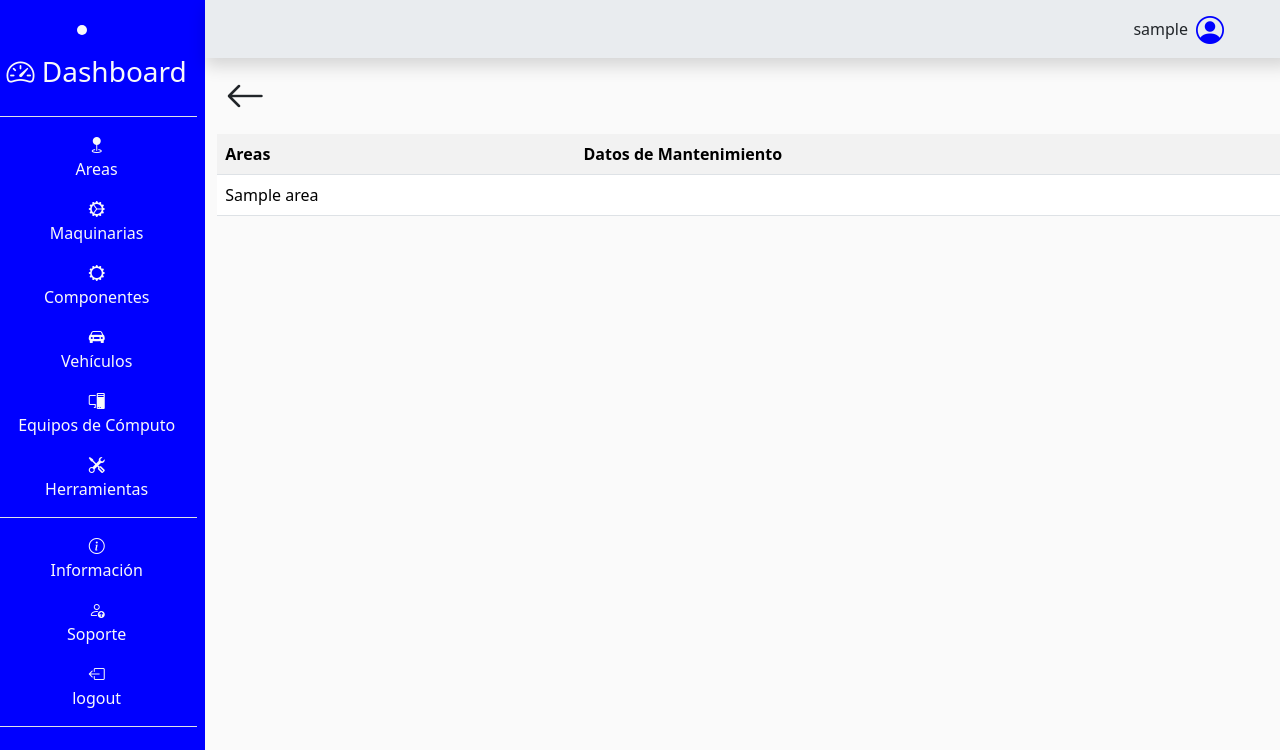
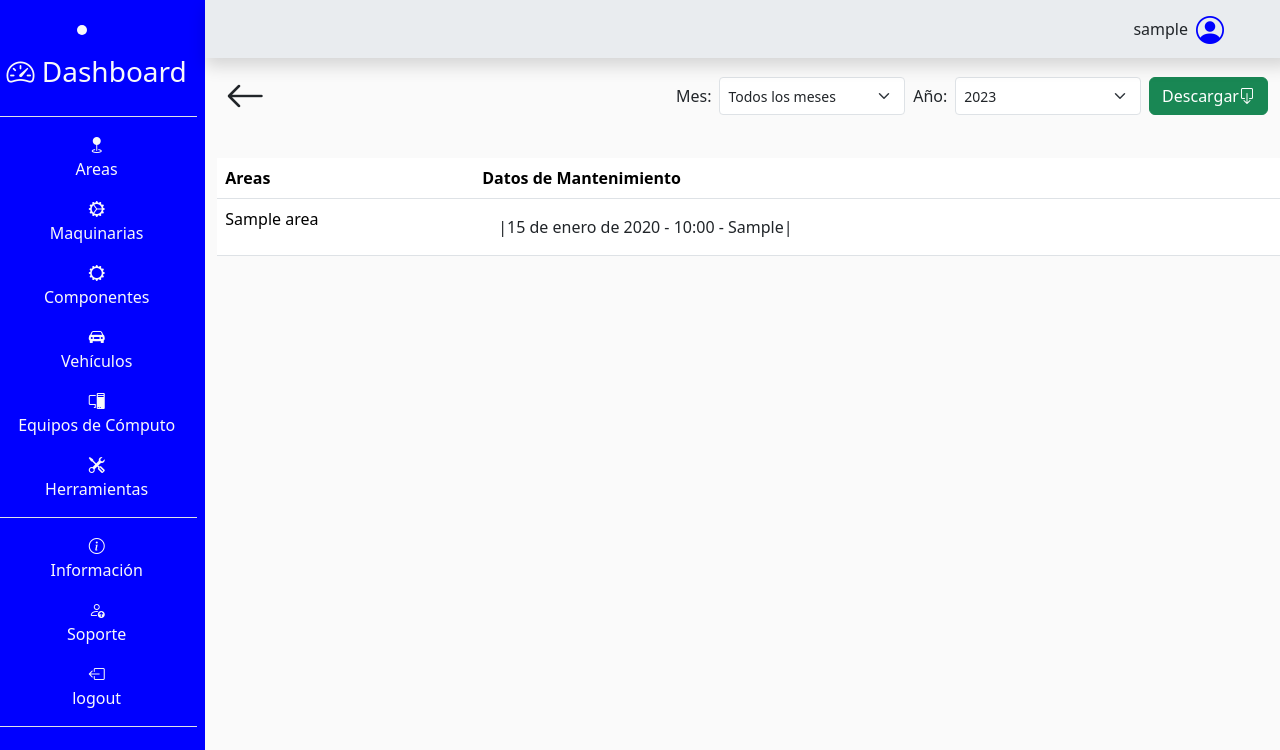
Before and after one commit to davidalejandrochentes/SGE, a Django app: page /area/tabla/ in a window 1280 px wide. Shown: the top 750 px of the page. Run offline with Django 4.2, Linux system fonts and the light colour scheme; a user stored in the database is signed in; tables that the repository leaves empty hold one stand-in row (values such as "Sample post"); some libraries are stand-ins or nearby versions.

Commit message:
termine las tablas de mantenimiento con su descarga, solo va faltando las de areas por separado y guardar los mantenimnientos

```diff
--- a/SGE_area/forms.py
+++ b/SGE_area/forms.py
@@ -24,9 +24,9 @@ class AreaForm(forms.ModelForm):
 class MantenimientoAreaForm(forms.ModelForm):
     class Meta:
         model = MantenimientoArea
-        exclude = ['area']  # Excluir el campo "area" del formulario
+        fields = ['tipo', 'fecha', 'hora']  # Excluir el campo "area" del formulario
         widgets = {
-            'fecha': forms.TextInput(attrs={'class': 'form-control m-2', 'placeholder': 'Fecha'}),
-            'hora': forms.TextInput(attrs={'class': 'form-control m-2', 'placeholder': 'Hora'}),
+            'fecha': forms.DateInput(attrs={'class': 'form-control m-2', 'placeholder': 'Fecha'}),
+            'hora': forms.TimeInput(attrs={'class': 'form-control m-2', 'placeholder': 'Hora'}),
             'tipo': forms.Select(attrs={'class': 'form-select m-2', 'placeholder': 'Tipo de mantenimiento'}),
         }
--- a/SGE_area/models.py
+++ b/SGE_area/models.py
@@ -23,8 +23,7 @@ class Area(models.Model):
         return dias_restantes
 
     def __str__(self):
-        txt = "Nombre: {}, encargado: {}, ultimo mantenimiento: {}"
-        return txt.format(self.nombre, self.encargado, self.fecha_ultimo_mantenimiento)
+        return self.nombre
 
 class TipoMantenimientoArea(models.Model):
     tipo = models.CharField(max_length=100, blank=False, null=False)
--- a/SGE_area/urls.py
+++ b/SGE_area/urls.py
@@ -8,4 +8,5 @@ urlpatterns = [
     path('nueva/', views.crear_area, name="area_nueva"),
     path('detalles/<int:id>', views.detalles, name="detalles_area"),
     path('delete/<int:id>', views.eliminar, name="eliminar_area"),
+    path('generar_documento_mantenimientos_por_mes/', views.generar_documento_mantenimientos_por_mes, name='generar_documento_mantenimientos_por_mes'),
 ]
--- a/SGE_area/views.py
+++ b/SGE_area/views.py
@@ -3,6 +3,13 @@ from .models import Area, TipoMantenimientoArea, MantenimientoArea
 from .forms import AreaForm, MantenimientoAreaForm
 from django.contrib import messages
 from django.contrib.auth.decorators import login_required
+
+from django.http import HttpResponse
+from io import BytesIO
+from reportlab.lib import colors
+from reportlab.lib.pagesizes import letter
+from reportlab.platypus import SimpleDocTemplate, Table, TableStyle
+from datetime import datetime
 
 # Create your views here.
 @login_required
@@ -78,6 +85,12 @@ def crear_area(request):
         return redirect('area')
 
 @login_required
+def eliminar(request, id):
+    area = get_object_or_404(Area, id = id)
+    area.delete()
+    return redirect ('area')
+
+@login_required
 def detalles(request, id):
     if request.method == 'GET':
         area = get_object_or_404(Area, id = id)
@@ -90,11 +103,17 @@ def detalles(request, id):
             'id': id,
         }
         return render(request, 'SGE_area/detalles.html', context)
+
     if request.method == 'POST':
         area = get_object_or_404(Area, id = id)
         form = AreaForm(request.POST, instance= area)
-        if form.is_valid():
+        form_mantenimiento = MantenimientoAreaForm(request.POST)
+        if form.is_valid() and form_mantenimiento.is_valid():
             form.save()
+            mantenimiento = form_mantenimiento.save(commit=False)
+            mantenimiento.area = area
+            mantenimiento.save()
+            print("Mantenimiento guardado correctamente")
             context = {
                 'area': area,
                 'form': form,
@@ -102,16 +121,51 @@ def detalles(request, id):
                 }
             return render(request, 'SGE_area/detalles.html', context)
         else:
+            print(form_mantenimiento.errors)  # Imprimir los errores del formulario de mantenimiento
+            print("Los datos del mantenimiento no son válidos")
             context = {
                 'area': area,
                 'form': form,
                 'id': id,
                 }
-            messages.danger(request, "Alguno de los datos introducidos no son validos")
             return render(request, 'SGE_area/detalles.html', context)
 
-@login_required
-def eliminar(request, id):
-    area = get_object_or_404(Area, id = id)
-    area.delete()
-    return redirect ('area')
+def generar_documento_mantenimientos_por_mes(request):
+    mes = request.GET.get('mes')
+    anio = request.GET.get('anio')
+
+    if mes:  # Si se seleccionó un mes
+        mantenimientos = MantenimientoArea.objects.filter(fecha__month=mes, fecha__year=anio)
+    else:  # Si no se seleccionó un mes
+        mantenimientos = MantenimientoArea.objects.filter(fecha__year=anio)
+
+    response = HttpResponse(content_type='application/pdf')
+    if mes:
+        response['Content-Disposition'] = 'attachment; filename="mantenimientos_areas_{}_{}.pdf"'.format(mes, anio)
+    else:
+        response['Content-Disposition'] = 'attachment; filename="mantenimientos_areas_{}.pdf"'.format(anio)
+
+    buffer = BytesIO()
+
+    doc = SimpleDocTemplate(buffer, pagesize=letter)
+    elements = []
+
+    data = []
+    if mes:
+        data.append(['Area', 'Tipo', 'Fecha', 'Hora'])
+        for mantenimiento in mantenimientos:
+            data.append([mantenimiento.area, mantenimiento.tipo, mantenimiento.fecha, mantenimiento.hora])
+    else:
+        data.append(['Area', 'Tipo', 'Fecha', 'Mes', 'Año'])
+        for mantenimiento in mantenimientos:
+            data.append([mantenimiento.area, mantenimiento.tipo, mantenimiento.fecha, mantenimiento.fecha.month, mantenimiento.fecha.year])
+
+    table = Table(data)
+    elements.append(table)
+
+    doc.build(elements)
+    pdf = buffer.getvalue()
+    buffer.close()
+    response.write(pdf)
+
+    return response
--- a/templates/SGE_area/tablas.html
+++ b/templates/SGE_area/tablas.html
@@ -9,9 +9,40 @@
         <a class="text-decoration-none text-dark" href="{% url "area" %}">
             <i class="bi bi-arrow-left fs-1"></i>
         </a>
+
+        <form class="d-flex mt-auto mb-auto" action="{% url 'generar_documento_mantenimientos_por_mes' %}" method="get" style="max-height: 50px; min-width: 600px;">
+          <label class="mt-auto mb-auto m-1" for="mes">Mes:</label>
+          <select class="form-select form-select-sm m-1" name="mes" id="mes">
+            <option value="">Todos los meses</option>
+            <option value="1">Enero</option>
+            <option value="2">Febrero</option>
+            <option value="3">Marzo</option>
+            <option value="4">Abril</option>
+            <option value="5">Mayo</option>
+            <option value="6">Junio</option>
+            <option value="7">Julio</option>
+            <option value="8">Agosto</option>
+            <option value="9">Septiembre</option>
+            <option value="10">Octubre</option>
+            <option value="11">Noviembre</option>
+            <option value="12">Diciembre</option>
+          </select>
+          <label class="mt-auto mb-auto m-1" for="anio">Año:</label>
+          <select class="form-select form-select-sm m-1" name="anio" id="anio">
+              <option value="2023">2023</option>
+              <option value="2024">2024</option>
+              <option value="2025">2025</option>
+              <option value="2026">2026</option>
+              <option value="2027">2027</option>
+              <option value="2028">2028</option>
+              <option value="2029">2029</option>
+              <option value="2030">2030</option>
+          </select>
+          <button type="submit" value="Submit" class="btn btn-success d-flex m-1">Descargar  <i class="bi bi-box-arrow-down mt-auto mb-auto"></i></button>
+        </form>
     </div>
 
-    <table class="table table-striped">
+    <table class="table  mt-4">
         <tr>
           <th>Areas</th>
           <th>Datos de Mantenimiento</th>
@@ -20,9 +51,9 @@
         <tr>
           <td>{{ area.nombre }}</td>
           <td>
-            <ul>
-              {% for mantenimiento in area.mantenimiento_set.all %}
-              <li>|{{ mantenimiento.fecha }} - {{ mantenimiento.hora }} - {{ mantenimiento.tipo }}|</li>
+            <ul class="list-group list-group-flush">
+              {% for mantenimiento in area.mantenimientoarea_set.all.reverse %}
+              <li class="list-group-item">|{{ mantenimiento.fecha }} - {{ mantenimiento.hora }} - {{ mantenimiento.tipo }}|</li>
               {% endfor %}
             </ul>
           </td>
```
Also changed, not shown: templates/SGE_area/detalles.html (+19 -6 lines).
